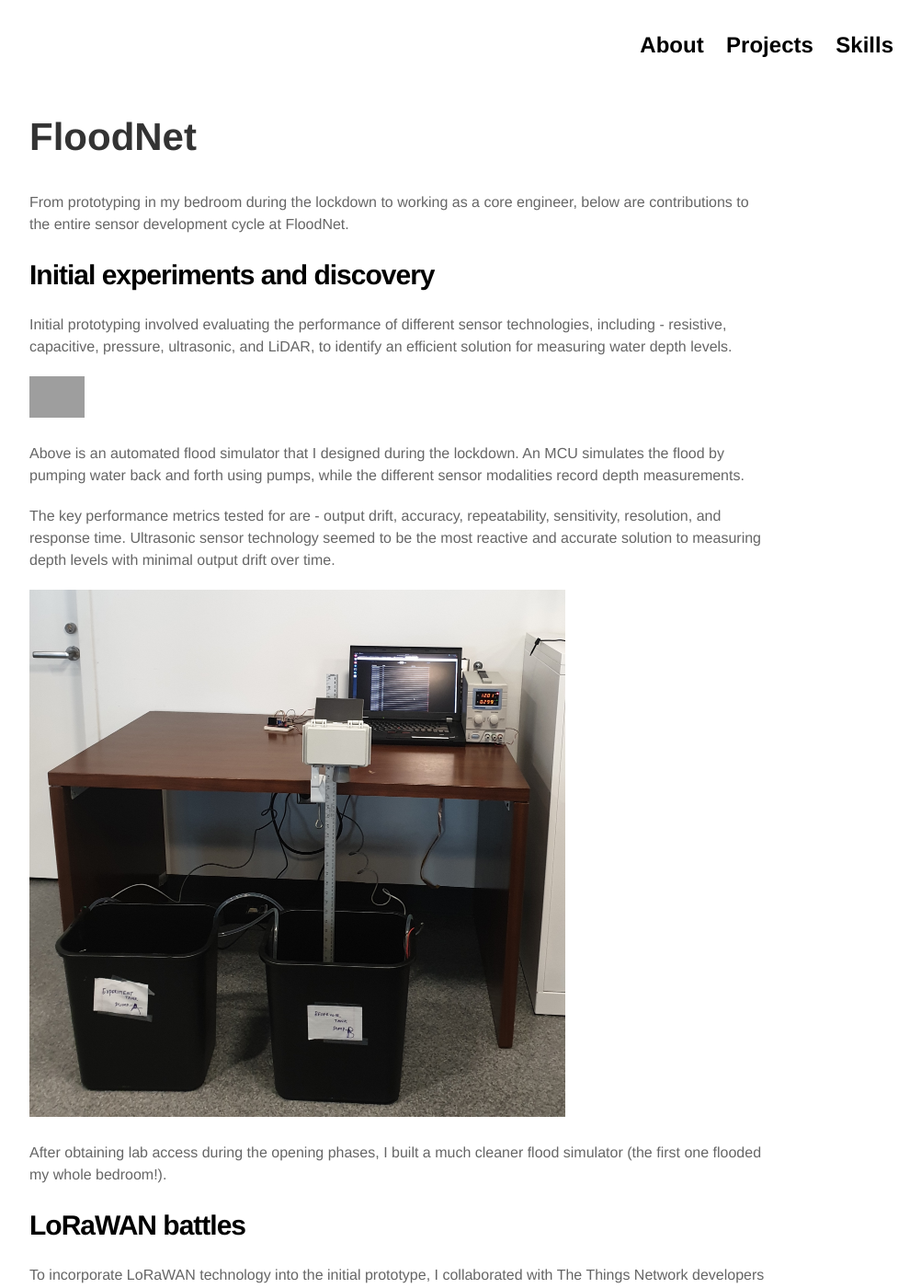
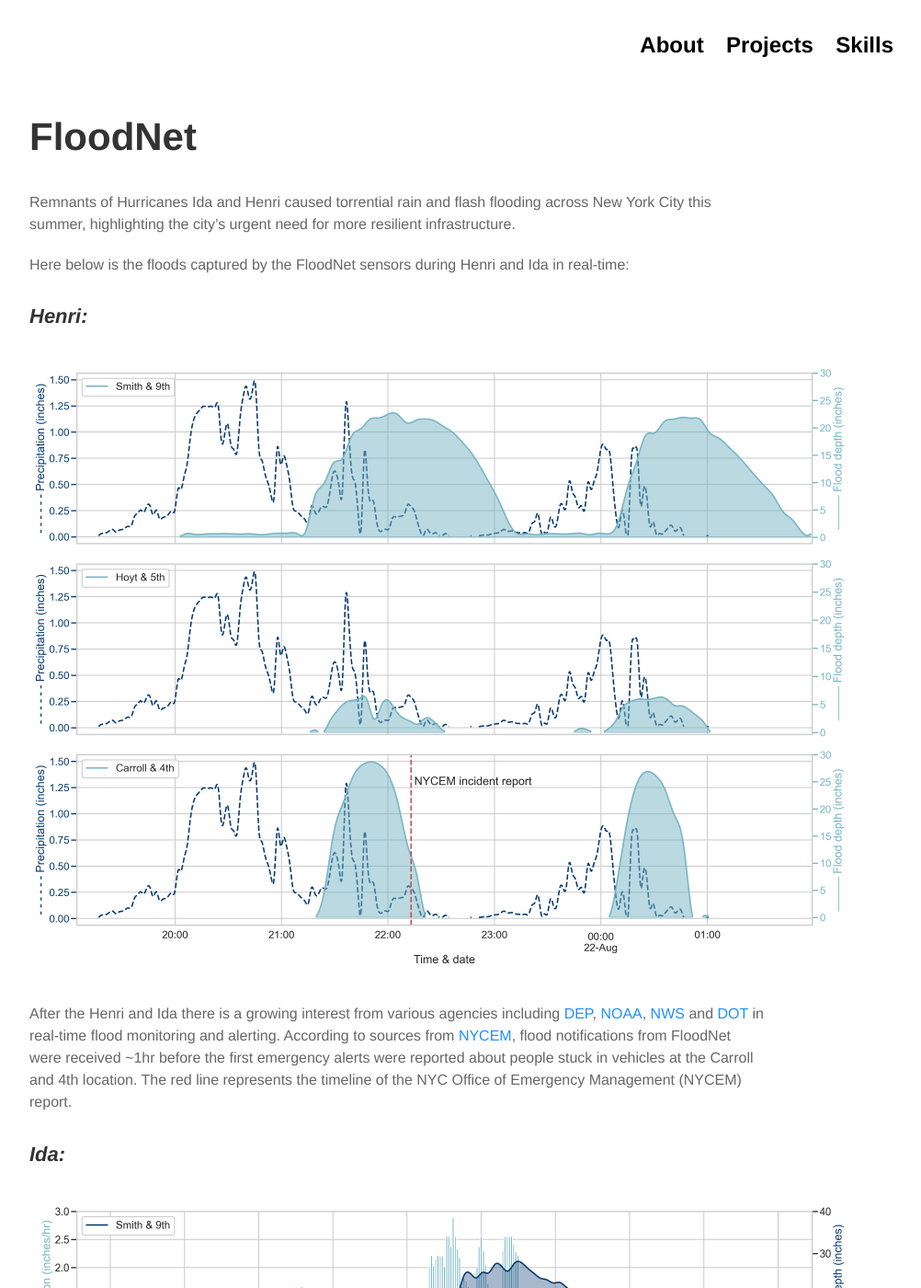
Before and after one commit to Praneethsvch/praneethsvch.github.io, a Jekyll site: the page built from projects/floodnet.md, in a window 1280 px wide and 1400 px high. Shown: the whole window at 92% size, without its empty margins (138-1140 px from the left). Built offline with Jekyll 4.4.1, drawn with Linux system fonts in a browser that asks for light colours; nearby versions of some CDN libraries; some of the changed text lies outside the part shown; grey boxes are pictures that could not be loaded.

Commit message:
write up

```diff
--- a/projects/floodnet.md
+++ b/projects/floodnet.md
@@ -5,7 +5,21 @@ title: FloodNet
 
 ## FloodNet
 
-From prototyping in my bedroom during the lockdown to working as a core engineer, below are contributions to the entire sensor development cycle at FloodNet.
+Remnants of Hurricanes Ida and Henri caused torrential rain and flash flooding across New York City this summer, highlighting the city’s urgent need for more resilient infrastructure.
+
+Here below is the floods captured by the FloodNet sensors during Henri and Ida in real-time:
+
+#### *Henri:*
+
+ <img src="/projects/stacked_sensor_9.png" alt="a" style="zoom:25%;" />
+
+After the Henri and Ida there is a growing interest from various agencies including [DEP](https://www1.nyc.gov/site/dep/index.page), [NOAA](https://www.noaa.gov/), [NWS](https://www.weather.gov/) and [DOT](https://www1.nyc.gov/html/dot/html/home/home.shtml) in real-time flood monitoring and alerting. According to sources from [NYCEM](https://www1.nyc.gov/site/em/index.page), flood notifications from FloodNet were received ~1hr before the first emergency alerts were reported about people stuck in vehicles at the Carroll and 4th location. The red line represents the timeline of the NYC Office of Emergency Management (NYCEM) report.
+
+#### *Ida:*
+
+<img src="/projects/ida_new_stacked_sensor_4.png" alt="ida_new_stacked_sensor_4" style="zoom:25%;" />
+
+Extreme weather events like these are expected to become more frequent as the effects of climate change become more clear and FloodNet helps target Emergency Response by monitoring floods in real time.
 
 # Initial experiments and discovery
 
@@ -13,7 +27,7 @@ From prototyping in my bedroom during the lockdown to working as a core engineer
 
 Initial prototyping involved evaluating the performance of different sensor technologies, including - resistive, capacitive, pressure, ultrasonic, and LiDAR, to identify an efficient solution for measuring water depth levels.
 
- <img src="/projects/18646.jpeg" alt="18646" style="zoom:15%;" />
+
 
 Above is an automated flood simulator that I designed during the lockdown. An MCU simulates the flood by pumping water back and forth using pumps, while the different sensor modalities record depth measurements.
 
@@ -23,7 +37,7 @@ The key performance metrics tested for are - output drift, accuracy, repeatabili
 
 After obtaining lab access during the opening phases, I built a much cleaner flood simulator (the first one flooded my whole bedroom!).
 
-# LoRaWAN battles
+# Sensor Development - Hardware, Firmware, and LoRaWAN protocol implementation
 
 To incorporate LoRaWAN technology into the initial prototype, I collaborated with The Things Network developers and got my hands on feather m0 LoRa radios and programmed the initial prototype.
 
@@ -49,8 +63,6 @@ After over a year of prototyping, discovery, and testing, a first version has be
 
 <img src="/projects/IMG_1852.jpg" alt="IMG_1852" style="zoom:15%;" />
 
-<img src="/projects/Image from iOS.jpg" alt="Image from iOS" style="zoom:20%;" />
-
 <img src="/projects/Image from iOS (1).jpg" alt="Image from iOS (1)" style="zoom:20%;" />
 
 #### *Locations:*
@@ -61,19 +73,11 @@ After over a year of prototyping, discovery, and testing, a first version has be
 
 # Overcoming Noise issues
 
-Since the speed of sound is affected by temperature, humidity and other external factors, the Ultrasonic sensors are susceptible to the same factors. The noise observed in these sensors has the most correlation with the temperature. With a combination of statistical averaging and signal processing, the noise has been mitigated.
+Since the speed of sound is affected by temperature, humidity and other external factors, the Ultrasonic sensors are susceptible to the same factors. The noise observed in these sensors has the most correlation with the temperature.
 
-# Floods captured during Henri and Ida
 
-Here are images of flood data captured during Henri and Ida in real-time.
 
-#### *Henri:*
-
-<img src="/projects/henri_new_stacked_sensor_4.png" alt="henri_new_stacked_sensor_4" style="zoom:25%;" />
-
-#### *Ida:*
-
-<img src="/projects/ida_new_stacked_sensor_4.png" alt="ida_new_stacked_sensor_4" style="zoom:25%;" />
+With a combination of statistical averaging and signal processing, this noise has been mitigated.
 
 # Latest version and upcoming deployments
 
@@ -81,10 +85,8 @@ Below is the latest version of the sensor, with custom PCB and more robust senso
 
 <img src="/projects/closeup.png" alt="Image from iOS (1)" style="zoom:40%;" />
 
+<img src="/projects/new-breakout.png" alt="Image from iOS (1)" style="zoom:40%;" />
+
 # QC/QAP procedures
 
-I devised QC/QAP protocols for sensor build process and quality control and created a documentation website: [https://floodsense.github.io/](https://floodsense.github.io/)
-
-
-
-# Design for Manufacturing (DFM) and Growth of FloodNet
+I devised QC/QAP protocols for sensor build process and quality control. Here is a documentation website with more information: [https://floodsense.github.io/](https://floodsense.github.io/)
```
Also changed, not shown: Gemfile.lock, projects/stacked_sensor_9.png (added), 9 other files.
